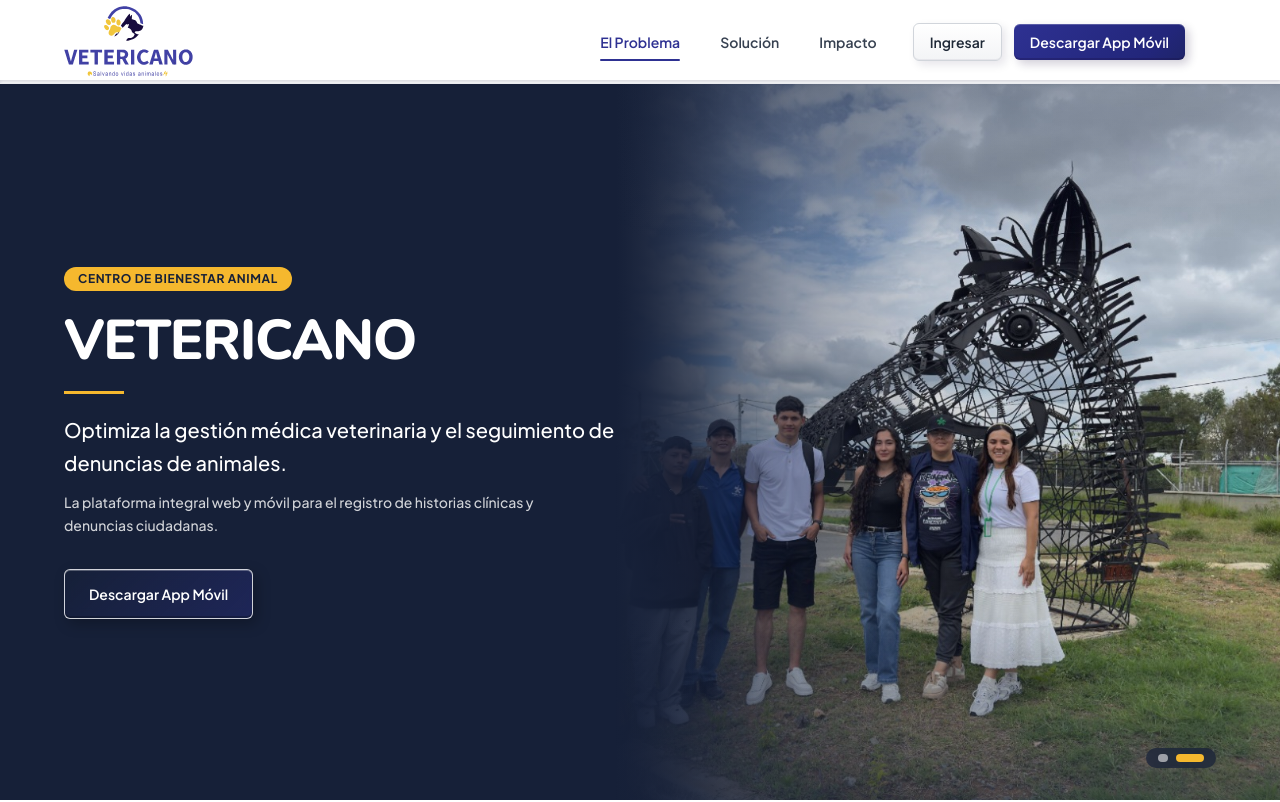
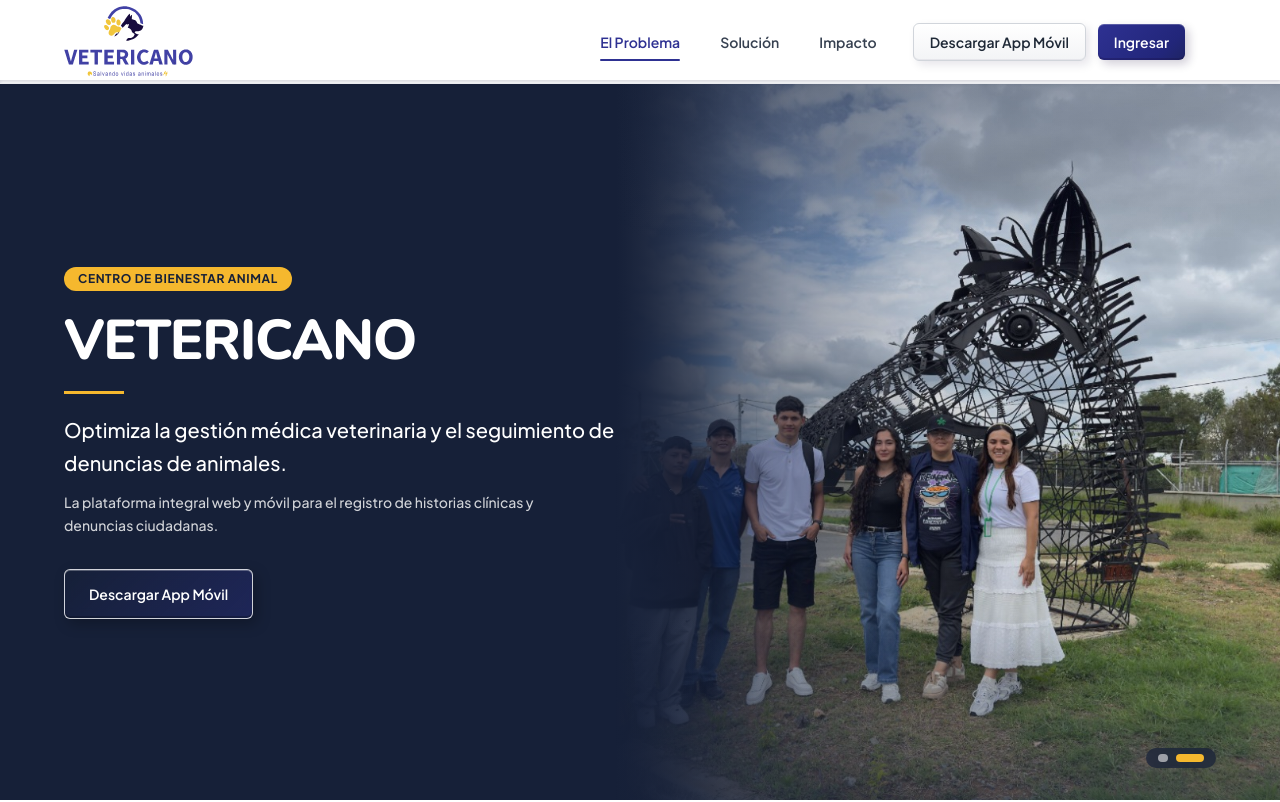
Before and after one commit to AnaVetericano/adminVetericano, an Angular app: page / in a window 1280 px wide. Shown: the top 802 px of the page. Built offline with nearby package versions, Linux system fonts and the light colour scheme.

Commit message:
style: invertir posicion y colores de botones en navbar de landingpage

```diff
--- a/src/app/landingpage/landingpage.html
+++ b/src/app/landingpage/landingpage.html
@@ -55,18 +55,18 @@
         <div class="hidden items-center gap-3 lg:flex">
           <button
             type="button"
-            (click)="goToLogin()"
+            (click)="scrollToSection('descargar-app')"
             class="btn-outline-grad cursor-pointer rounded-[6px] px-4 py-2 text-sm font-semibold text-[#1F2937] focus-visible:outline-2 focus-visible:outline-offset-2 focus-visible:outline-[#2E3192]"
           >
-            Ingresar
+            Descargar App Móvil
           </button>
 
           <button
             type="button"
-            (click)="scrollToSection('descargar-app')"
+            (click)="goToLogin()"
             class="btn-indigo-grad cursor-pointer rounded-[6px] px-4 py-2 text-sm font-semibold text-white focus-visible:outline-2 focus-visible:outline-offset-2 focus-visible:outline-[#2E3192]"
           >
-            Descargar App Móvil
+            Ingresar
           </button>
 
           <!-- Separador vertical + Logo institucional del SENA -->
```
